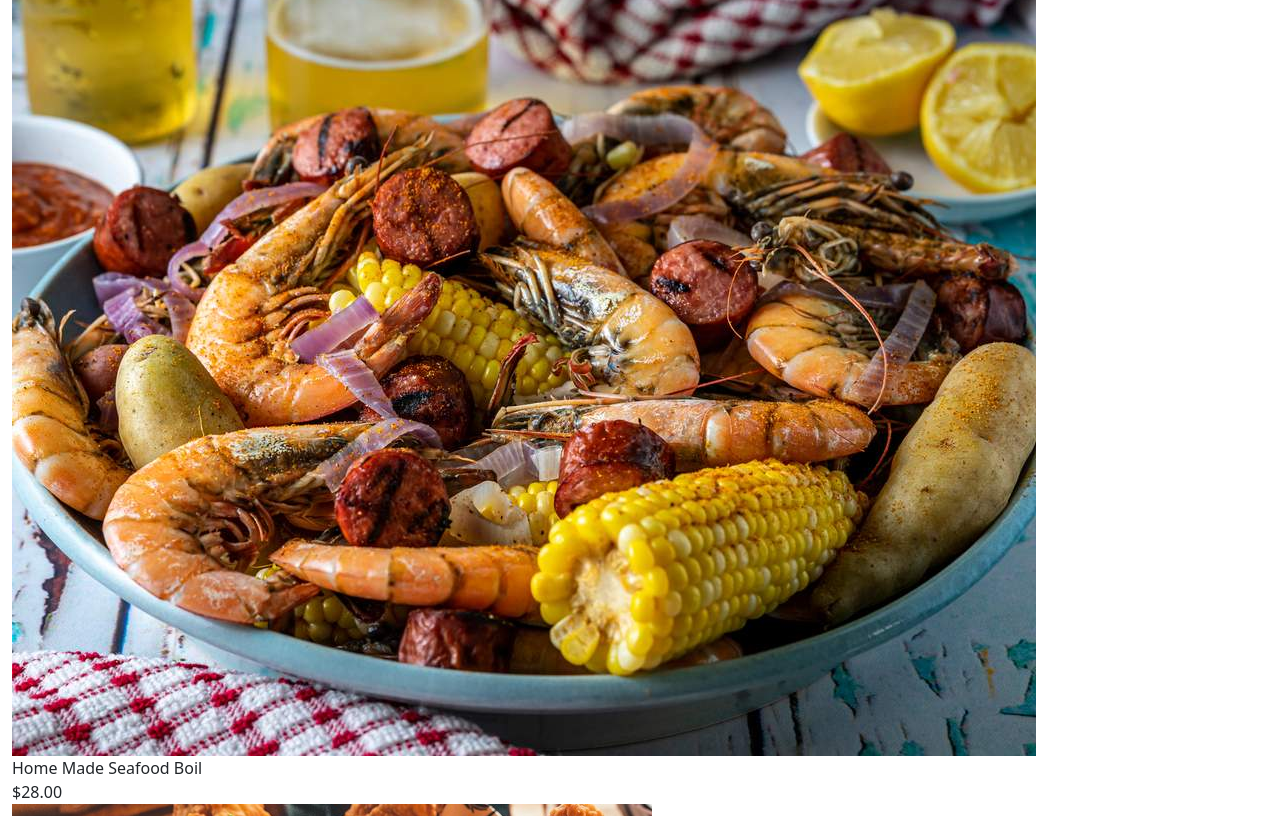
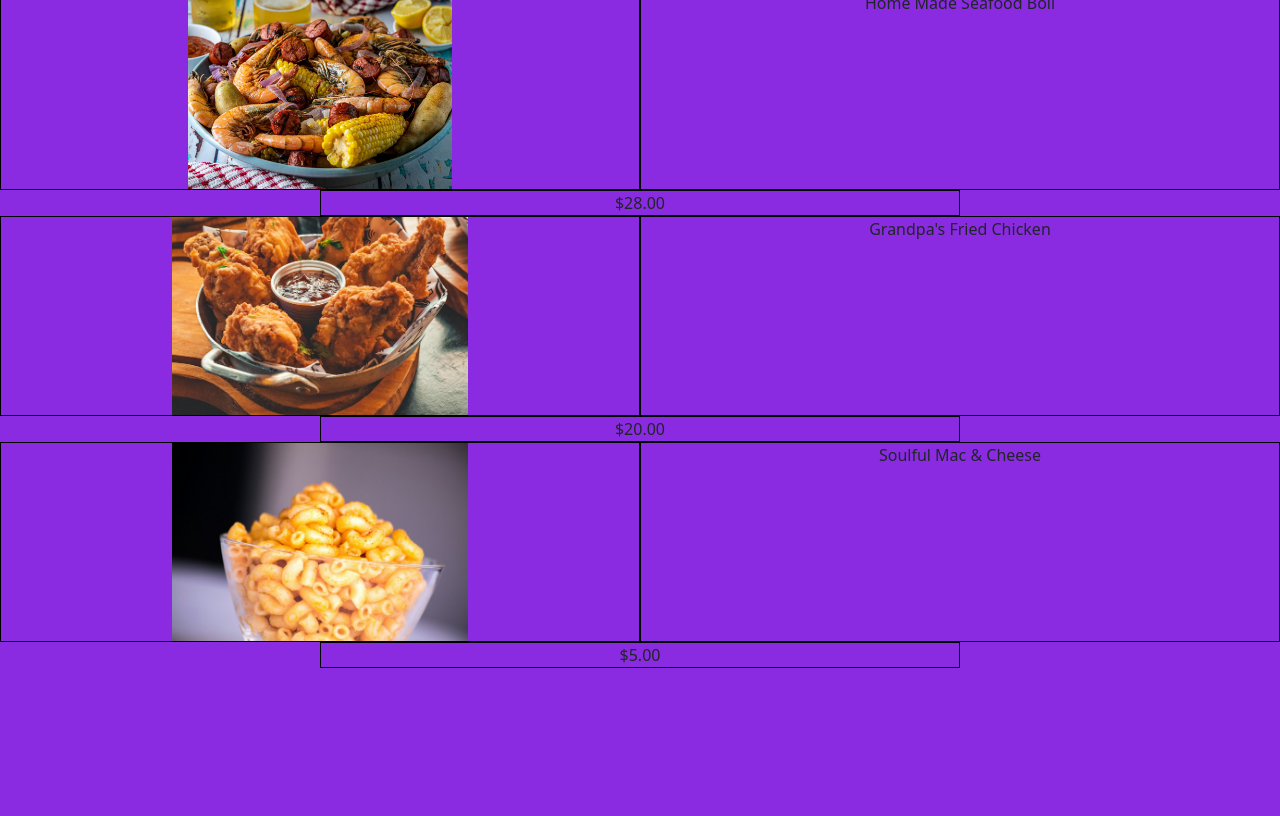
Before and after one commit to J2U0J0U7/Restaurant-Bootstrap, a plain HTML site: page index.html in a window 1280 px wide. Shown: the part 68-884 px from the top of the page. After the commit the page ends 800 px from the top, so only its background shows below. Drawn offline with nearby package versions, Linux system fonts and the light colour scheme.

Commit message:
2/7/2024

```diff
--- a/css/style.css
+++ b/css/style.css
@@ -1,3 +1,11 @@
-.row {
-    max-height: 900px;
+[class^="col"] {
+    max-height: 200px;
+    border: 1px solid black;
 }
+
+.img-fluid{
+    max-height: 100%;
+}
+body{
+    background-color: blueviolet;
+}
--- a/index.html
+++ b/index.html
@@ -1,48 +1,46 @@
 <!doctype html>
 <html lang="en">
+
 <head>
   <meta charset="utf-8">
   <meta name="viewport" content="width=device-width, initial-scale=1">
   <title>Bootstrap demo</title>
-    <link href="https://cdn.jsdelivr.net/npm/bootstrap@5.3.2/dist/css/bootstrap.min.css" rel="stylesheet" integrity="sha384-T3c6CoIi6uLrA9TneNEoa7RxnatzjcDSCmG1MXxSR1GAsXEV/Dwwykc2MPK8M2HN" crossorigin="anonymous">
+  <link href="https://cdn.jsdelivr.net/npm/bootstrap@5.3.2/dist/css/bootstrap.min.css" rel="stylesheet"
+    integrity="sha384-T3c6CoIi6uLrA9TneNEoa7RxnatzjcDSCmG1MXxSR1GAsXEV/Dwwykc2MPK8M2HN" crossorigin="anonymous">
 
   <link rel="stylesheet" href="css/style.css">
 </head>
+
 <body>
-    <div class="container-fluid">
-        <div class="row text-center">
-        <div class="col-12">
-        <h1>Black-Eyed Pea</h1>
+  <div class="container-fluid text-center">
+    <div class="row justify-content-center text-center">
+      <div class="col-3-12">
+        <h1>Feed My Soul</h1>
       </div>
     </div>
-<div class="row">
-<div class="col">
-    <img
-    class="img-fluid"
-    src="img/seafood boil.jpg" alt="">
-<div class="col">Home Made Seafood Boil</div>
-<div class="col">$28.00</div>
+    <div class="row justify-content-center">
+      <div class="col-10 col-sm-3 col-lg-6"><img class="img-fluid" src="img/seafood boil.jpg" alt=""></div>
+      <div class="col-10 col-sm-3 col-lg-6">Home Made Seafood Boil</div>
+      <div class="col-10 col-sm-3 col-lg-6">$28.00</div>
+
     </div>
+    <div class="row justify-content-center">
+      <div class="col-10 col-sm-3 col-lg-6"><img class="img-fluid" src="img/friedchicken.jpg" alt="Fried Chicken"></div>
+      <div class="col-10 col-sm-3 col-lg-6">Grandpa's Fried Chicken</div>
+      <div class="col-10 col-sm-3 col-lg-6">$20.00</div>
+
     </div>
-<div class="row">
-<div class="col">
-    <img
-    class="img-fluid"
-    src="img/friedchicken.jpg" alt="Fried Chicken">
-<div class="col">Grandpa's Fried Chicken</div>
-<div class="col">$20.00</div>
-</div>
-</div>
-<div class="row">
-<div class="col">
-    <img
-    class="img-fluid"
-    src="img/macaroni.jpg" alt="">
-<div class="col">Soulful Mac & Cheese</div>
-<div class="col">$5.00</div>
+    <div class="row justify-content-center">
+      <div class="col-10 col-sm-3 col-lg-6"><img class="img-fluid" src="img/macaroni.jpg" alt=""></div>
+      <div class="col-10 col-sm-3 col-lg-6">Soulful Mac & Cheese</div>
+      <div class="col-10 col-sm-3 col-lg-6">$5.00</div>
+
     </div>
   </div>
 
-    <script src="https://cdn.jsdelivr.net/npm/bootstrap@5.3.2/dist/js/bootstrap.bundle.min.js" integrity="sha384-C6RzsynM9kWDrMNeT87bh95OGNyZPhcTNXj1NW7RuBCsyN/o0jlpcV8Qyq46cDfL" crossorigin="anonymous"></script>
+  <script src="https://cdn.jsdelivr.net/npm/bootstrap@5.3.2/dist/js/bootstrap.bundle.min.js"
+    integrity="sha384-C6RzsynM9kWDrMNeT87bh95OGNyZPhcTNXj1NW7RuBCsyN/o0jlpcV8Qyq46cDfL"
+    crossorigin="anonymous"></script>
 </body>
+
 </html>
```
Also changed, not shown: css/grid.css (added). Lines whose indentation alone changed are shown as unchanged.
